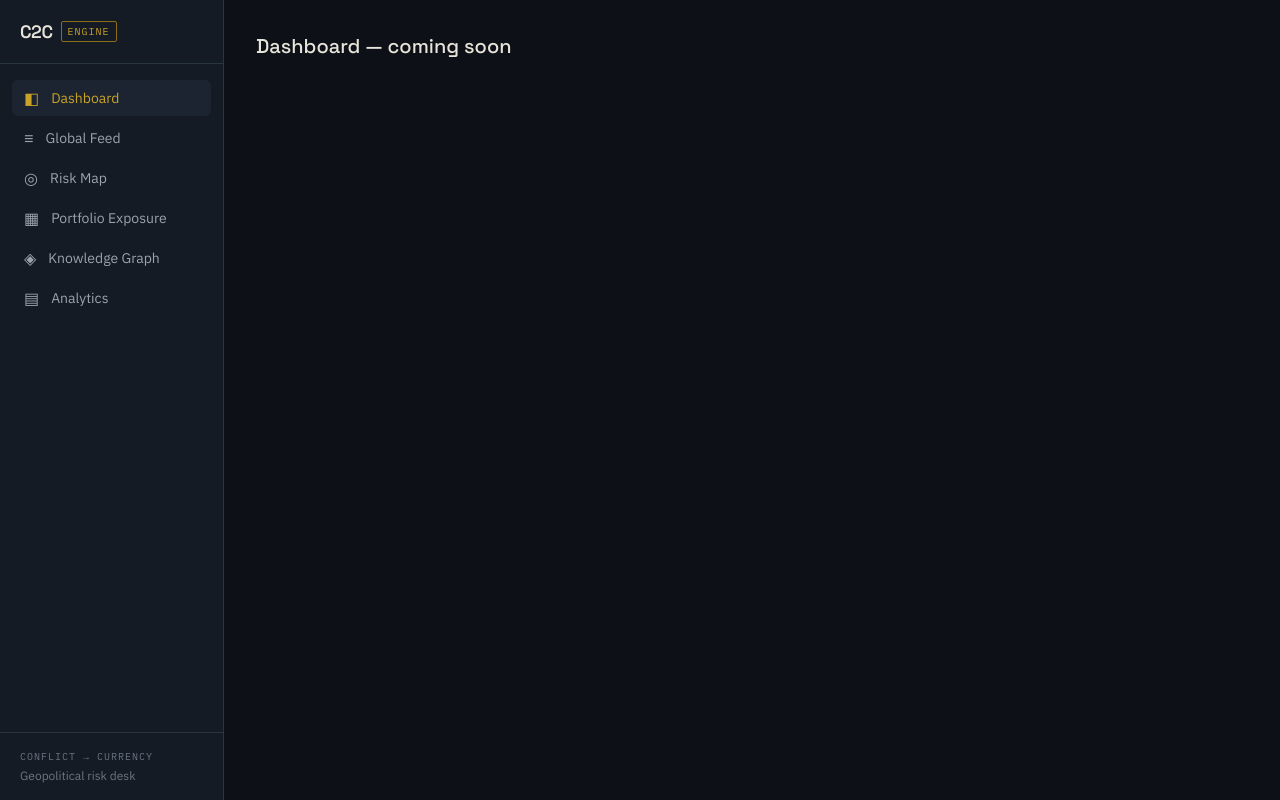
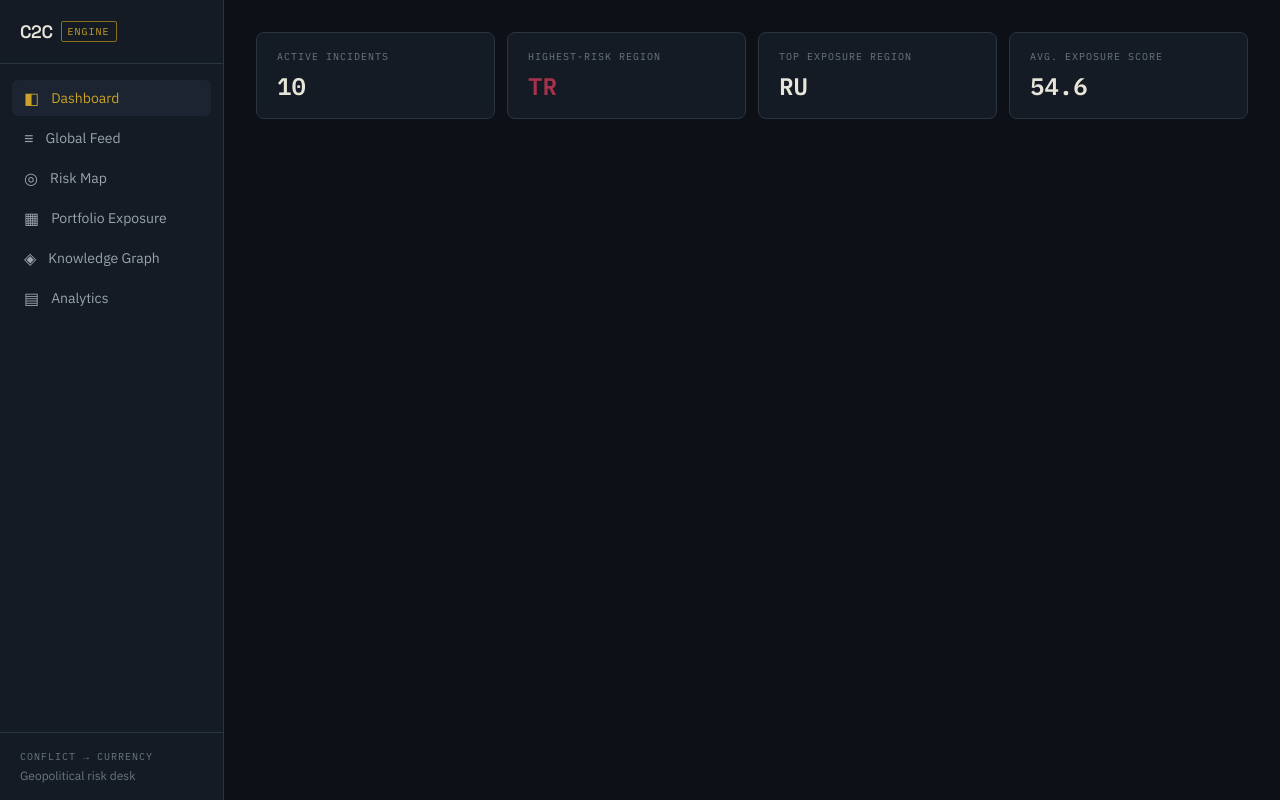
Before and after one commit to KushagraBhargava26/C2C-Engine, a React (Vite) app in the folder frontend/: page / in a window 1280 px wide. Built offline with nearby package versions, Linux system fonts and the light colour scheme.

Commit message:
frontend: added stats bar components

```diff
--- /dev/null
+++ b/frontend/src/components/StatsBar.jsx
@@ -0,0 +1,50 @@
+import { riskStyle } from "../utils/risk.js";
+
+function StatCard({ label, value, accentClass }) {
+  return (
+    <div className="flex-1 rounded-lg border border-steel bg-ink-soft px-5 py-4">
+      <p className="font-mono text-[10px] uppercase tracking-widest text-parchment-faint">
+        {label}
+      </p>
+      <p className={`mt-1.5 font-mono text-2xl font-semibold ${accentClass || "text-parchment"}`}>
+        {value}
+      </p>
+    </div>
+  );
+}
+
+export default function StatsBar({ incidents, heatmap }) {
+  const activeIncidents = incidents.length;
+
+  // Find the incident with the worst risk level to surface as "highest risk region"
+  const riskRank = { LOW: 0, MEDIUM: 1, HIGH: 2, CRITICAL: 3 };
+  const worst = incidents.reduce(
+    (acc, i) => (riskRank[i.riskLevel] > riskRank[acc?.riskLevel ?? "LOW"] ? i : acc),
+    incidents[0]
+  );
+
+  // Sum exposure scores per region, find the highest
+  const regionTotals = {};
+  for (const row of heatmap) {
+    regionTotals[row.region] = (regionTotals[row.region] || 0) + row.exposureScore;
+  }
+  const [topRegion] = Object.entries(regionTotals).sort((a, b) => b[1] - a[1])[0] || ["—"];
+
+  const avgExposure =
+    heatmap.length > 0
+      ? (heatmap.reduce((sum, r) => sum + r.exposureScore, 0) / heatmap.length).toFixed(1)
+      : "—";
+
+  return (
+    <div className="grid grid-cols-2 gap-3 md:grid-cols-4">
+      <StatCard label="Active incidents" value={activeIncidents} />
+      <StatCard
+        label="Highest-risk region"
+        value={worst ? worst.region : "—"}
+        accentClass={worst ? riskStyle(worst.riskLevel).chip.split(" ")[1] : undefined}
+      />
+      <StatCard label="Top exposure region" value={topRegion} />
+      <StatCard label="Avg. exposure score" value={avgExposure} />
+    </div>
+  );
+}
--- a/frontend/src/pages/Dashboard.jsx
+++ b/frontend/src/pages/Dashboard.jsx
@@ -1,3 +1,13 @@
+import StatsBar from "../components/StatsBar.jsx";
+import mockIncidents from "../data/mockIncidents.js";
+import { getMockHeatmap } from "../data/mockHeatmap.js";
+
 export default function Dashboard() {
-  return <div className="p-8 text-parchment font-display text-xl">Dashboard — coming soon</div>;
+  const heatmap = getMockHeatmap().data;
+
+  return (
+    <div className="p-8">
+      <StatsBar incidents={mockIncidents} heatmap={heatmap} />
+    </div>
+  );
 }
```
